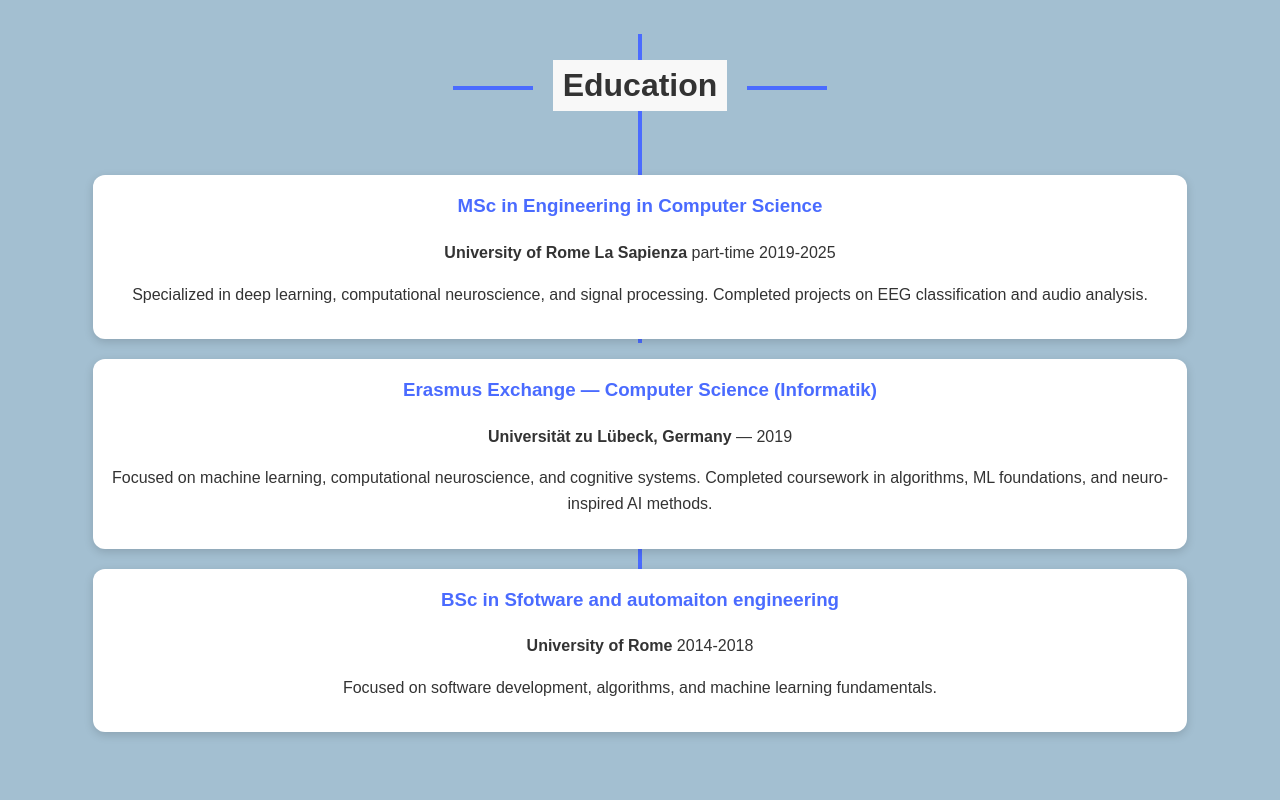
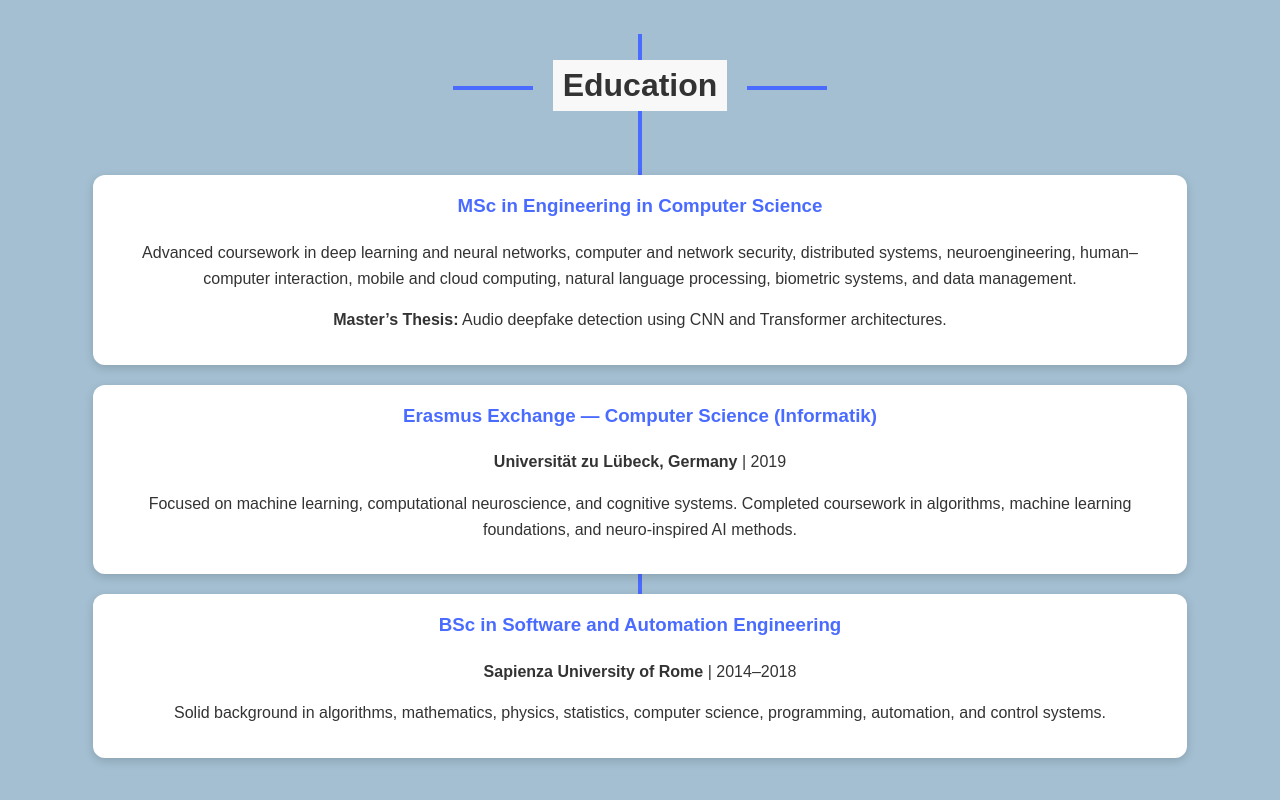
Before and after one commit to ethics-neuro-ai/portfolio, a plain HTML site: page index.html in a window 1280 px wide. Shown: the part 3810-4610 px from the top of the page. Drawn offline with Linux system fonts and the light colour scheme.

Commit message:
Updated portfolio

```diff
--- a/index.html
+++ b/index.html
@@ -174,23 +174,30 @@
                     <!-- Educación 1 -->
                     <div class="education-card">
                         <h3>MSc in Engineering in Computer Science</h3>
-                        <p><strong>University of Rome La Sapienza</strong> part-time 2019-2025</p>
-                        <p>Specialized in deep learning, computational neuroscience, and signal processing. Completed projects on EEG classification and audio analysis.</p>
-                    </div>
+                        <p>
+                        Advanced coursework in deep learning and neural networks, computer and network security,
+                        distributed systems, neuroengineering, human–computer interaction, mobile and cloud computing,
+                        natural language processing, biometric systems, and data management.
+                    </p>
+                    <p>
+    <strong>Master’s Thesis:</strong> Audio deepfake detection using CNN and Transformer architectures.
+</p>
+
+                         </div>
                     <div class="education-card">
                     <h3>Erasmus Exchange — Computer Science (Informatik)</h3>
-                    <p><strong>Universität zu Lübeck, Germany</strong> — 2019</p>
+                    <p><strong>Universität zu Lübeck, Germany</strong> | 2019</p>
                     <p>Focused on machine learning, computational neuroscience, and cognitive systems.
-                    Completed coursework in algorithms, ML foundations, and neuro-inspired AI methods.</p>
+                    Completed coursework in algorithms, machine learning foundations, and neuro-inspired AI methods.</p>
                 </div>
-
 
                     <!-- Educación 2 -->
                     <div class="education-card">
-                        <h3>BSc in Sfotware and automaiton engineering </h3>
-                        <p><strong>University of Rome</strong> 2014-2018</p>
-                        <p>Focused on software development, algorithms, and machine learning fundamentals.</p>
-                    </div>
+                    <h3>BSc in Software and Automation Engineering</h3>
+                    <p><strong>Sapienza University of Rome</strong> | 2014–2018</p>
+                    <p>Solid background in algorithms, mathematics, physics, statistics, computer science, programming, automation, and control systems.</p>
+                </div>
+
 
 
                 </section>
```
